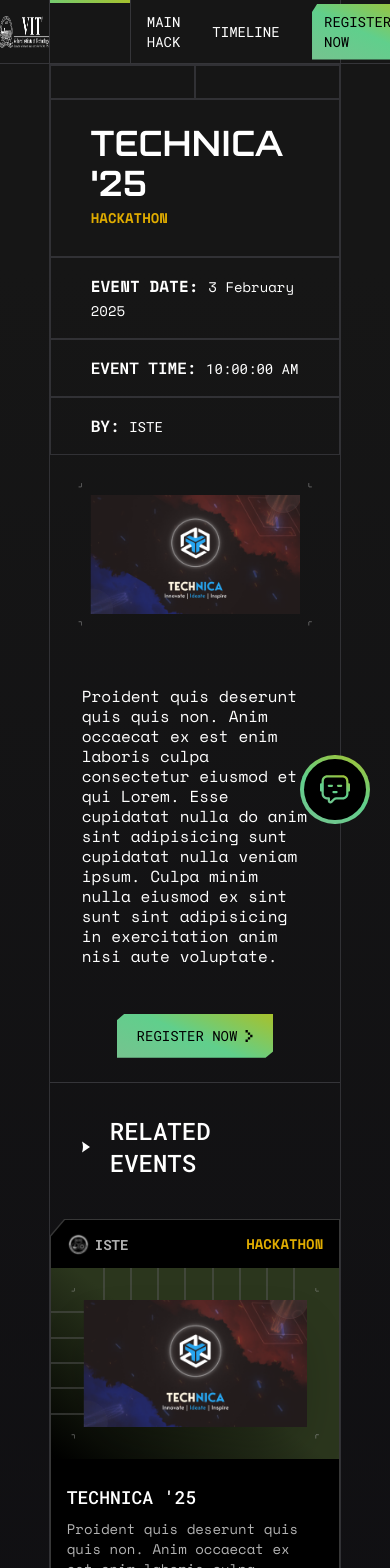
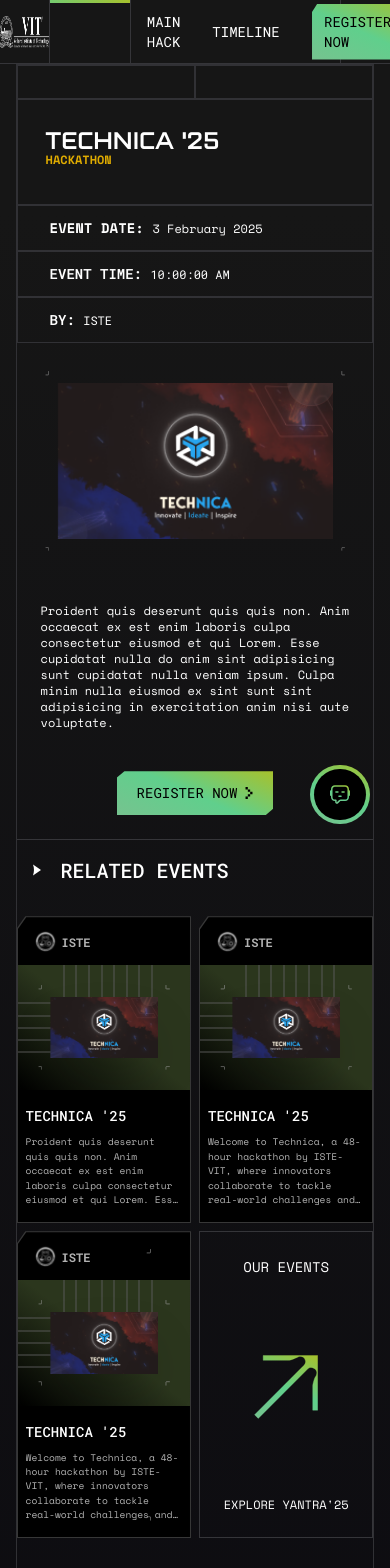
Before and after one commit to Keshav-Aneja/yantra-2025, a Next.js app: page /events/1 in a window 390 px wide. Shown: the top 1568 px of the page. Built offline with nearby package versions, Linux system fonts and the light colour scheme.

Commit message:
feat: mobile ui refinements

```diff
--- a/src/app/events/[id]/page.tsx
+++ b/src/app/events/[id]/page.tsx
@@ -25,28 +25,28 @@
 
   return (
     <div className="min-h-screen bg-black bg-custom-gradient">
-      <div className="w-[75%] mx-auto font-roboto border border-[#313135] border-b-0">
+      <div className="w-wrapper-sm md:w-wrapper mx-auto font-roboto border border-[#313135] border-b-0">
         <div className="grid grid-cols-2 grid-rows-1">
           <div className="border border-[#313135] p-4"></div>
           <div className="border border-[#313135] p-4"></div>
         </div>
 
-        <div className="border border-[#313135] p-4">
-          <h2 className="text-6xl max-md:text-4xl font-medium text-white font-armstrong px-6 py-3">
+        <div className="border border-[#313135] p-1 py-4 md:p-4">
+          <h2 className="text-6xl max-md:text-2xl font-medium text-white font-armstrong px-6 py-3">
             {event.event.name}
           </h2>
           <h3
             style={{ color: event.event.typeColor }}
-            className={`text-base max-md:text-sm relative -top-3 font-bold font-space_mono px-6`}
+            className={`text-base max-md:text-xs relative -top-5 md:-top-3 font-bold font-space_mono px-6`}
           >
             {event.event.type}
           </h3>
         </div>
 
-        <div className="border border-[#313135] p-4 text-white font-space_mono">
-          <p className={`text-lg max-md:text-base font-semibold px-6`}>
+        <div className="border border-[#313135] p-2 py-3 md:p-4 text-white font-space_mono">
+          <p className={`text-lg max-md:text-sm font-semibold px-6`}>
             EVENT DATE:{" "}
-            <span className="font-normal text-base max-md:text-sm">
+            <span className="font-normal text-base max-md:text-xs">
               {new Date(event.event.startDate).toLocaleDateString("en-GB", {
                 day: "numeric",
                 month: "long",
@@ -56,19 +56,19 @@
           </p>
         </div>
 
-        <div className="border border-[#313135] p-4 text-white">
-          <p className={`text-lg max-md:text-base font-semibold px-6`}>
+        <div className="border border-[#313135] p-2 py-3 md:p-4 text-white">
+          <p className={`text-lg max-md:text-sm font-semibold px-6`}>
             EVENT TIME:{" "}
-            <span className="font-normal text-base max-md:text-sm">
+            <span className="font-normal text-base max-md:text-xs">
               {new Date(event.event.startDate).toLocaleTimeString()}
             </span>
           </p>
         </div>
 
-        <div className="border border-[#313135] p-4 text-white">
-          <p className={`text-lg max-md:text-base font-semibold px-6`}>
+        <div className="border border-[#313135] p-2 py-3 md:p-4 text-white">
+          <p className={`text-lg max-md:text-sm font-semibold px-6`}>
             BY:{" "}
-            <span className="font-normal text-base max-md:text-sm">
+            <span className="font-normal text-base max-md:text-xs">
               {event.organisation.name}
             </span>
           </p>
@@ -87,8 +87,8 @@
                 />
               </EventImageContainer>
             </div>
-            <div className="p-2 text-white">
-              <p className="text-base font-space_mono font-normal leading-7 max-md:leading-5 p-4 max-md:p-2 m-4">
+            <div className="p-0 md:p-2 text-white">
+              <p className="text-base max-md:text-xs font-space_mono font-normal leading-7 max-md:leading-4 p-4 max-md:p-2 m-4">
                 {event.event.description}
               </p>
             </div>
@@ -126,7 +126,7 @@
   <div
     className={"w-full h-full max-md:border-t max-md:border-border max-md:mt-2"}
   >
-    <div className={"p-8 pb-16 max-md:pb-10 flex gap-5"}>
+    <div className={"p-4 md:p-8 pb-16  max-md:pb-8 flex gap-5"}>
       <Image
         src={"/icons/arrow-right-solid.svg"}
         height={11}
@@ -135,7 +135,7 @@
       />
       <div
         className={
-          "font-roboto_mono text-white text-4xl max-md:text-2xl font-medium"
+          "font-roboto_mono text-white text-4xl max-md:text-xl font-medium"
         }
       >
         {"RELATED EVENTS"}
@@ -143,11 +143,11 @@
     </div>
     <div
       className={
-        "lg:grid-cols-4 h-full w-full grid md:grid-cols-2 gap-2 max-md:grid-cols-1 max-md:grid-rows-4 max-md:space-y-2"
+        "lg:grid-cols-4 h-full w-full grid md:grid-cols-2 gap-2 max-md:grid-cols-2 max-md:grid-rows-4"
       }
     >
       {events.slice(0, 3).map((event) => (
-        <EventCard {...event} key={event.id} />
+        <EventCard {...event} key={event.id} related />
       ))}
       <div
         className={
--- a/src/components/Chatbot.tsx
+++ b/src/components/Chatbot.tsx
@@ -13,7 +13,7 @@
   return (
     <div>
       <div
-        className="fixed bottom-5 right-5 bg-red-500 z-50 p-1 rounded-full"
+        className="fixed bottom-5 right-5 bg-red-500 z-50 p-1 rounded-full "
         style={{
           background:
             "linear-gradient(23.96deg, #76C38F 0%, #60CF8C 48.44%, #A7C12C 100%)",
@@ -26,17 +26,19 @@
             width={30}
             height={30}
             alt=""
-            className=""
+            className="w-5 md:w-8"
           />
         </div>
       </div>
       {isChatboxVisible && (
-        <div className="fixed bottom-28 right-5 bg-white z-50 p-4 rounded-lg shadow-lg w-[20vw]"
+        <div
+          className="fixed bottom-28 right-5 bg-white z-50 p-4 rounded-lg shadow-lg w-[20vw]"
           style={{
             backgroundColor: "#161616",
             color: "white",
             borderRadius: "20px",
-          }}>
+          }}
+        >
           {/* Header */}
           <div className="flex">
             <h2 className="text-lg font-bold mb-2">Chatbox</h2>
@@ -59,8 +61,8 @@
             <div className="flex justify-start mb-2">
               <div className="bg-gray-800 p-4 rounded-2xl text-white max-w-[90%] w-auto">
                 <p className="text-sm tracking-wider">
-                Absolutely! Yantra is an exciting event organized at VIT, running
-                from January 3rd to January 9th.
+                  Absolutely! Yantra is an exciting event organized at VIT,
+                  running from January 3rd to January 9th.
                 </p>
               </div>
             </div>
@@ -77,7 +79,12 @@
             <div className="flex justify-start mb-2">
               <div className="bg-gray-800 p-4 rounded-2xl text-white max-w-[90%] w-auto">
                 <p className="text-sm tracking-wider">
-              Sure! Yantra is one of VIT’s flagship events, known for its focus on technology, innovation, and hands-on learning. It usually includes workshops, competitions, exhibitions, and speaker sessions. It’s a great platform for tech enthusiasts to showcase their skills, learn something new, and network with like-minded individuals.
+                  Sure! Yantra is one of VIT’s flagship events, known for its
+                  focus on technology, innovation, and hands-on learning. It
+                  usually includes workshops, competitions, exhibitions, and
+                  speaker sessions. It’s a great platform for tech enthusiasts
+                  to showcase their skills, learn something new, and network
+                  with like-minded individuals.
                 </p>
               </div>
             </div>
@@ -85,9 +92,7 @@
             {/* Question */}
             <div className="flex justify-end mb-2">
               <div className="bg-white p-4 rounded-2xl text-black max-w-[90%]">
-              <p className="text-sm tracking-wider">
-              How can I participate?
-              </p>
+                <p className="text-sm tracking-wider">How can I participate?</p>
               </div>
             </div>
 
@@ -95,7 +100,9 @@
             <div className="flex justify-start mb-2">
               <div className="bg-gray-800 p-4 rounded-2xl text-white max-w-[90%] w-auto">
                 <p className="text-sm tracking-wider">
-              To participate, you’d usually need to register through VTOP, VIT’s internal portal. The good news is, there’s no registration fee for the events or workshops
+                  To participate, you’d usually need to register through VTOP,
+                  VIT’s internal portal. The good news is, there’s no
+                  registration fee for the events or workshops
                 </p>
               </div>
             </div>
@@ -107,10 +114,13 @@
               placeholder="Type a message..."
               className="bg-gray-800 flex-1 p-2 text-white rounded-xl text-sm"
             />
-            <button className="ml-2 p-2 rounded-full text-white" style={{
+            <button
+              className="ml-2 p-2 rounded-full text-white"
+              style={{
                 background:
                   "linear-gradient(23.96deg, #76C38F 0%, #60CF8C 48.44%, #A7C12C 100%)",
-                }}>
+              }}
+            >
               <Image
                 src="/icons/send-button.svg"
                 width={15}
@@ -119,7 +129,6 @@
               />
             </button>
           </div>
-
         </div>
       )}
     </div>
--- a/src/components/event-card.tsx
+++ b/src/components/event-card.tsx
@@ -3,6 +3,7 @@
 import Image from "next/image";
 import EventImageContainer from "@/components/event-image";
 import Link from "next/link";
+import { cn } from "@/lib/utils";
 
 interface Organisation {
   logo: string;
@@ -44,6 +45,7 @@
   organisation: Organisation;
   event: Event;
   containerClass?: string;
+  related?: boolean;
 }
 
 function truncateText(text: string, wordLimit: number): string {
@@ -59,6 +61,7 @@
   event,
   containerClass,
   id,
+  related,
 }: EventCardProps) => {
   return (
     <EventCardContainer containerClass={containerClass} id={id}>
@@ -73,7 +76,7 @@
           />
           <p
             className={
-              "text-[#B2B2B2] font-bold mt-0.5 text-sm uppercase line-clamp-1"
+              "text-[#B2B2B2] font-bold mt-0.5 text-xs md:text-sm uppercase line-clamp-1"
             }
           >
             {organisation.name}
@@ -82,9 +85,10 @@
         <div>
           <p
             style={{ color: event.typeColor }}
-            className={
-              "font-space_mono font-semibold text-sm uppercase line-clamp-1"
-            }
+            className={cn(
+              "font-space_mono font-semibold text-xs md:text-sm uppercase line-clamp-1",
+              related && "hidden md:block"
+            )}
           >
             {event.type}
           </p>
@@ -103,11 +107,26 @@
         </EventImageContainer>
       </div>
 
-      <div className={"flex flex-col p-4 py-6 space-y-2 text-white"}>
-        <p className={"font-roboto text-lg font-medium uppercase line-clamp-1"}>
+      <div
+        className={cn(
+          "flex flex-col p-4 py-6 space-y-2 text-white",
+          related && "p-2 md:p-4 py-4 md:py-6"
+        )}
+      >
+        <p
+          className={cn(
+            "font-roboto text-base md:text-lg font-medium uppercase line-clamp-1",
+            related && "text-sm md:text-lg"
+          )}
+        >
           {event.name}
         </p>
-        <p className={"font-space_mono text-sm text-white/70 line-clamp-5 "}>
+        <p
+          className={cn(
+            "font-space_mono text-xs md:text-sm text-white/70 line-clamp-5 ",
+            related && "text-[0.6rem] md:text-sm"
+          )}
+        >
           {truncateText(event.description, 23)}
         </p>
       </div>
--- a/src/components/seemore.tsx
+++ b/src/components/seemore.tsx
@@ -55,7 +55,7 @@
         />
         <p
           className={
-            "font-space_mono uppercase lg:text-base text-lg max-md:text-sm text-center text-white font-light"
+            "font-space_mono uppercase lg:text-base text-lg max-md:text-xs text-center text-white font-light"
           }
         >
           {"EXPLORE YANTRA'25"}
```
Lines whose indentation alone changed are shown as unchanged.
